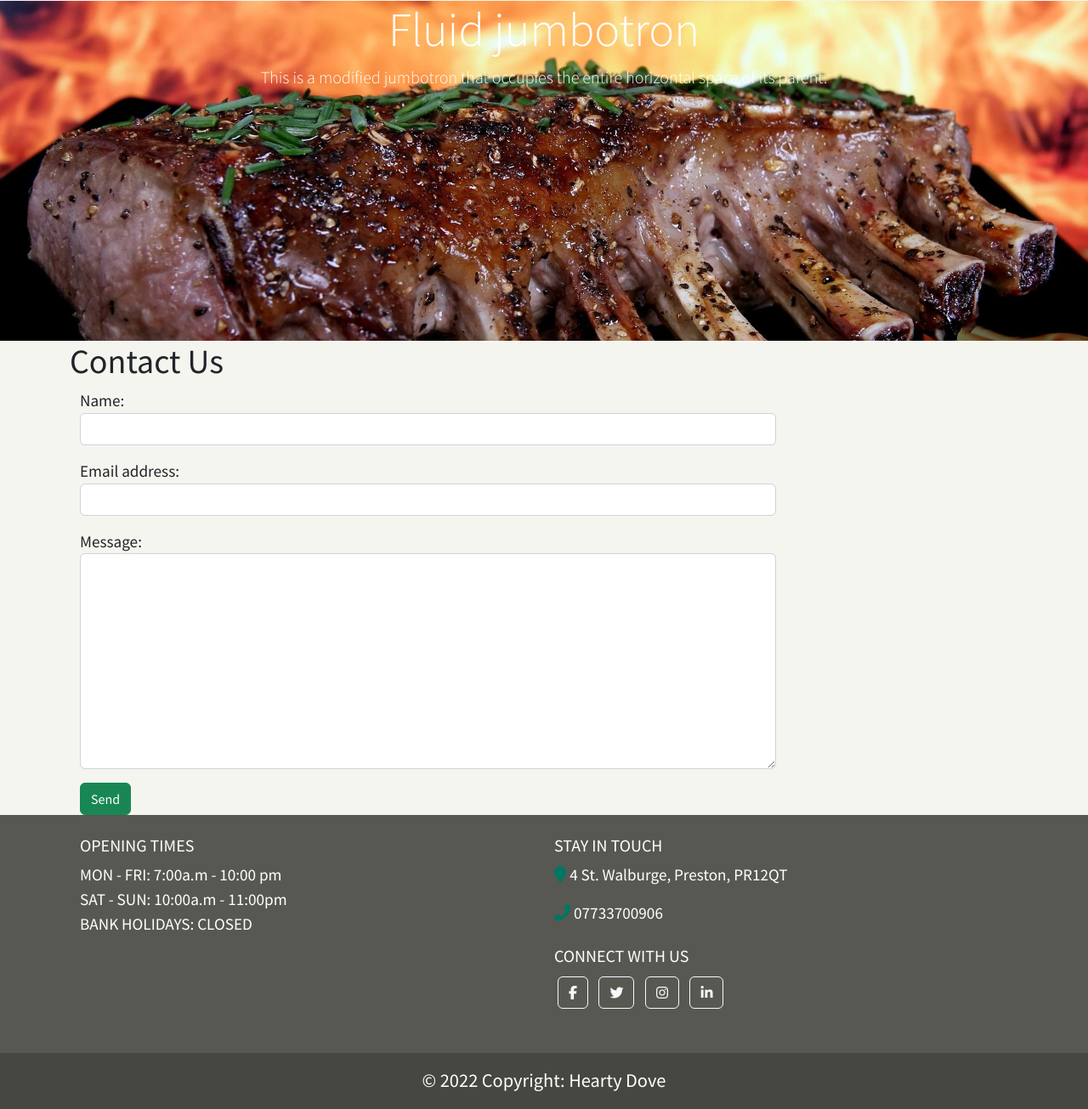
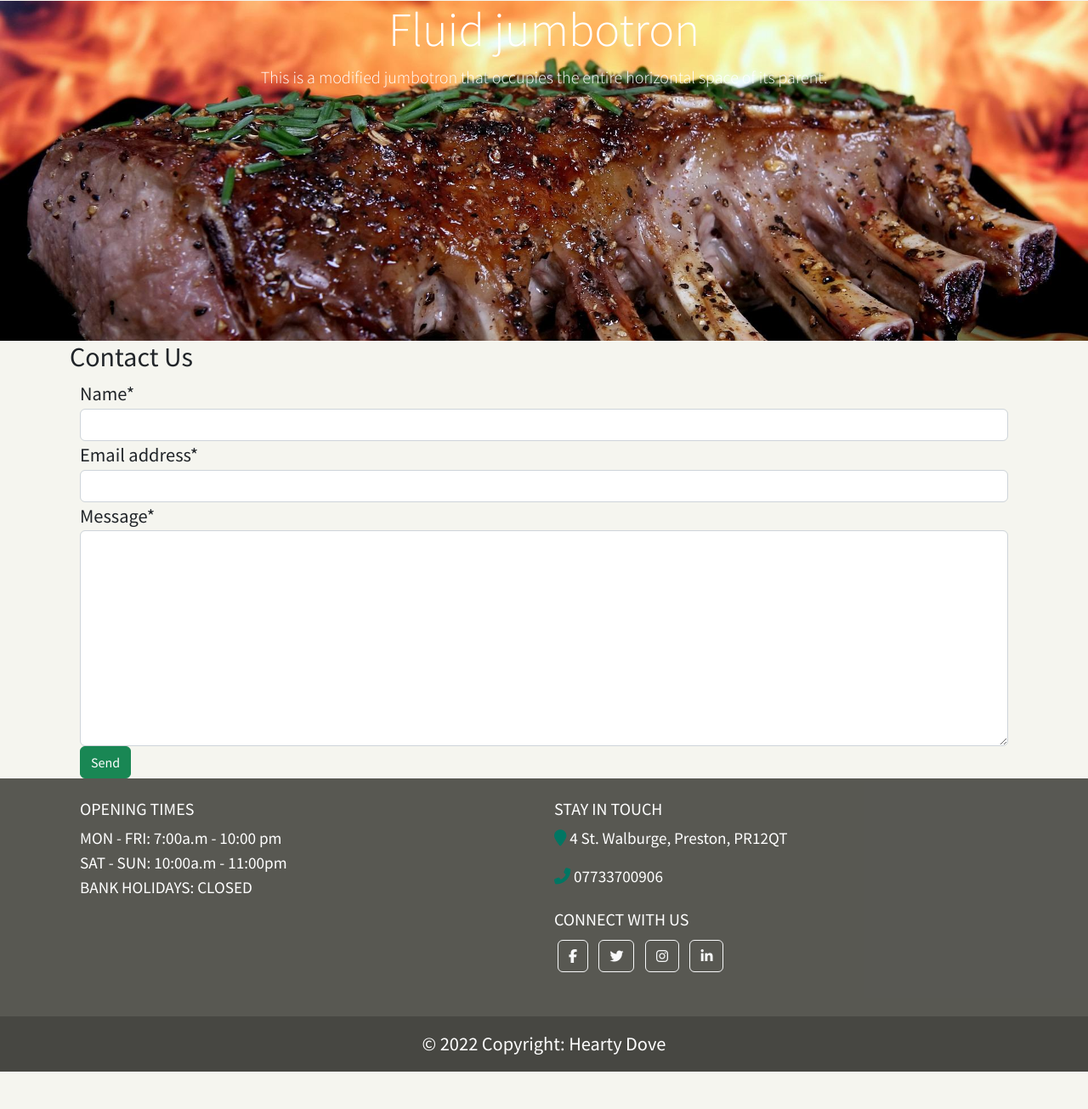
Before and after one commit to Code-Institute-Submissions/valerieoni-hearty-dove-restaurant_OctResub, a Django app: page /contact in a window 1280 px wide. Shown: the part 97-1402 px from the top of the page at 85% size. After the commit the page ends 1358 px from the top, so only its background shows below. Run offline with Django 4.2, Linux system fonts and the light colour scheme; some libraries are stand-ins or nearby versions.

Commit message:
add crispy forms to prject and modify contact form

```diff
--- a/heartydove/settings.py
+++ b/heartydove/settings.py
@@ -46,9 +46,11 @@ INSTALLED_APPS = [
     'django.contrib.staticfiles',
     'cloudinary',
     'django_summernote',
+    'crispy_forms',
     'menu',
     'restaurant',
 ]
+
 
 MIDDLEWARE = [
     'django.middleware.security.SecurityMiddleware',
@@ -69,6 +71,8 @@ EMAIL_PORT = '2525'
 
 
 ROOT_URLCONF = 'heartydove.urls'
+
+CRISPY_TEMPLATE_PACK = 'bootstrap4'
 
 TEMPLATES = [
     {
--- a/requirements.txt
+++ b/requirements.txt
@@ -5,6 +5,7 @@ coverage==6.4.1
 dj-database-url==0.5.0
 dj3-cloudinary-storage==0.0.6
 Django==3.2.13
+django-crispy-forms==1.14.0
 django-summernote==0.8.20.0
 gunicorn==20.1.0
 psycopg2==2.9.3
--- a/restaurant/forms.py
+++ b/restaurant/forms.py
@@ -3,9 +3,6 @@ from django import forms
 
 class ContactForm(forms.Form):
     """Contact us form"""
-    customer_name = forms.CharField(max_length=100, label='Name',
-                                    widget=forms.TextInput(attrs={'class': 'form-control'}))
-    customer_email = forms.EmailField(label='Email address',
-                                      widget=forms.TextInput(attrs={'class': 'form-control'}))
-    message = forms.CharField(widget=forms.Textarea(attrs={
-        'class': 'form-control'}))
+    customer_name = forms.CharField(max_length=100, label='Name')
+    customer_email = forms.EmailField(max_length=50, label='Email address')
+    message = forms.CharField(widget=forms.Textarea)
--- a/restaurant/templates/restaurant/contact.html
+++ b/restaurant/templates/restaurant/contact.html
@@ -1,22 +1,17 @@
 {% extends "base.html" %}
 
 {% block content %}
-<h1>Contact Us</h1>
+{% load crispy_forms_tags %}
+<h2>Contact Us</h1>
 <div class="container-fluid">
     {% if submitted %}
     <p>Your message was succesfully submitted</p>
     {% else %}
-    <form method="post" class="w-75">
-        <div class="mb-3">
-            {{ form.as_p }}
+    <form method="post">
+        {{ form | crispy}}
+        {% csrf_token %}
 
-        </div>
-        <div class="form-group">
-            <div class="col-sm-offset-2 col-sm-10">
-                <input type="submit" class="btn btn-success" value="Send">
-            </div>
-        </div>
-        {% csrf_token %}
+        <input type="submit" class="btn btn-success" value="Send">
     </form>
     {% endif %}
 </div>
```
Also changed, not shown: db.sqlite3.
